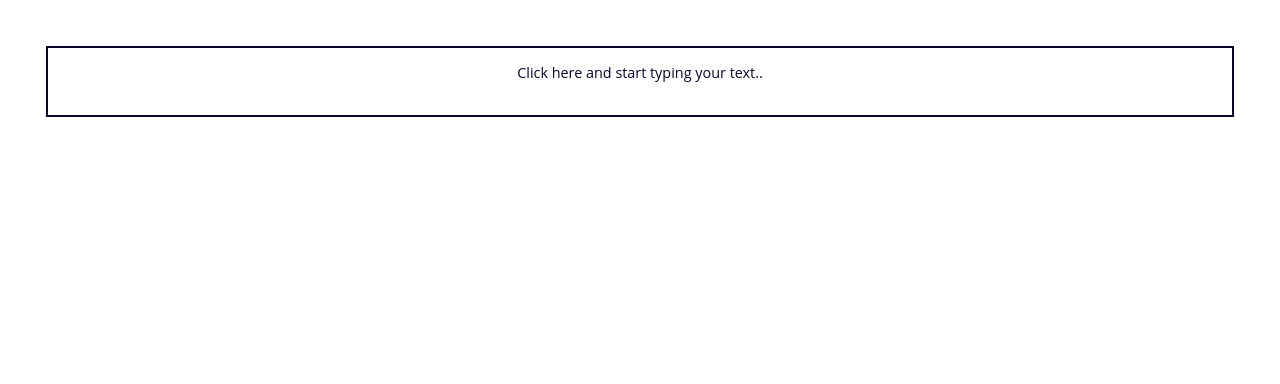
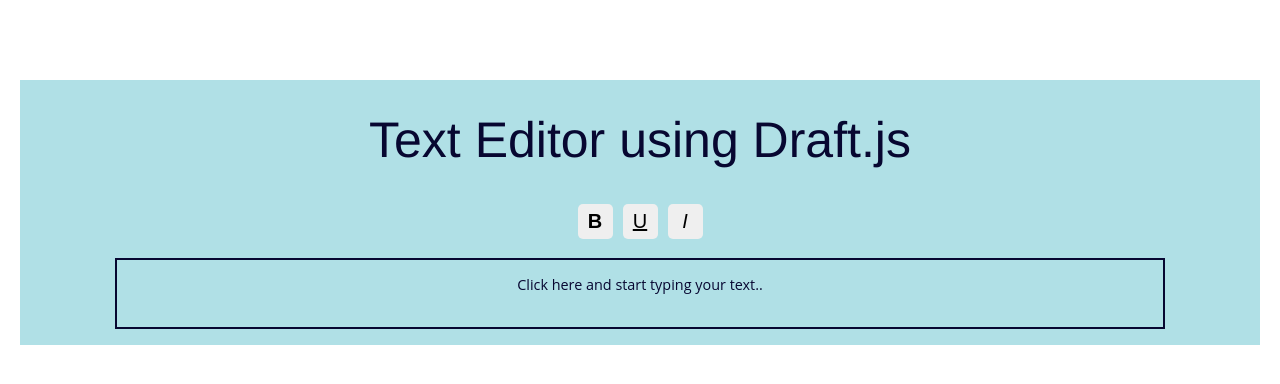
Before and after one commit to ravisha7feb/Text-Editor-Draft.js, a React (Create React App) app in the folder text-editor/: page / in a window 1280 px wide. Shown: the top 384 px of the page. Built offline with nearby package versions, Linux system fonts and the light colour scheme.

Commit message:
add buttons and modify styling

```diff
--- a/text-editor/src/App.css
+++ b/text-editor/src/App.css
@@ -1,14 +1,40 @@
 .App {
   text-align: center;
+  background-color: powderblue;
+  margin: 20px;
 }
+.editorContainer .PageName {
 
+  margin: 30px;
+  font-family: 'Franklin Gothic Medium', 'Arial Narrow', Arial, sans-serif;
+  font-size: 50px;
+  color: rgb(7, 7, 49);
+}
 .editorContainer {
-  padding: 1em;
-  margin: 1em;
+  /*border: 2.5px rgb(228, 13, 66) solid;
+  justify-items: center;*/
+  padding: 1px;
+  margin: 5em;
   color:rgb(7, 7, 49);
 }
 
+.editorContainer > button {
+  border-radius: 5px;
+  border-width: 0;
+  justify-content:space-around ;
+  padding: 0;
+  margin: 5px;
+  height: 35px;
+  width: 35px;
+  font-size: 20px;
+}
+.editorContainer > button:hover{
+  color: aliceblue;
+  background-color: rgb(7, 7, 49);
+}
 .editors {
+  /*position: relative;
+  justify-self: center;*/
   border: 2.5px rgb(7, 7, 49) solid;
   padding: 1em;
   margin: 1em;
--- a/text-editor/src/components/PageContainer.js
+++ b/text-editor/src/components/PageContainer.js
@@ -25,10 +25,25 @@
         return 'not-handled';
     }
 
+
+    onBoldClick = () => {
+        this.onChange(RichUtils.toggleInlineStyle(this.state.editorState, 'BOLD'))
+    }
+    onUnderlineClick = () => {
+        this.onChange(RichUtils.toggleInlineStyle(this.state.editorState, 'UNDERLINE'));
+    }
+    onItalicClick = () => {
+        this.onChange(RichUtils.toggleInlineStyle(this.state.editorState, 'ITALIC'))
+    }
     //pass these as props in editor component
     render () {
         return (
+
             <div className="editorContainer">
+                <div className="PageName" > Text Editor using Draft.js </div>
+                <button onClick={this.onBoldClick}><b>B</b></button>
+                <button onClick={this.onUnderlineClick}><u>U</u></button>
+                <button onClick={this.onItalicClick}><em>I</em></button>
                 <div className="editors">
                 <Editor editorState = {this.state.editorState}
                         handleKeyCommand = {this.handleKeyCommand}
```
